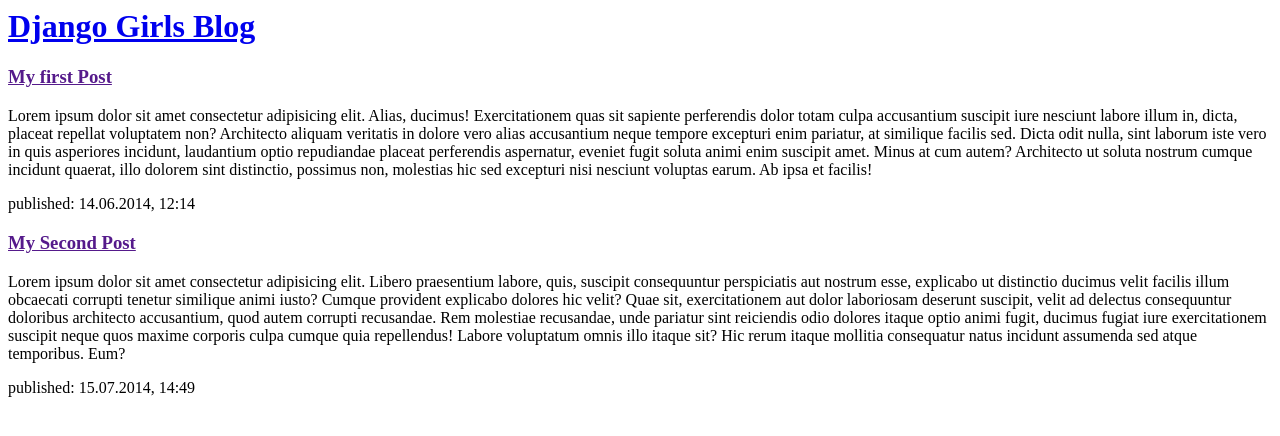
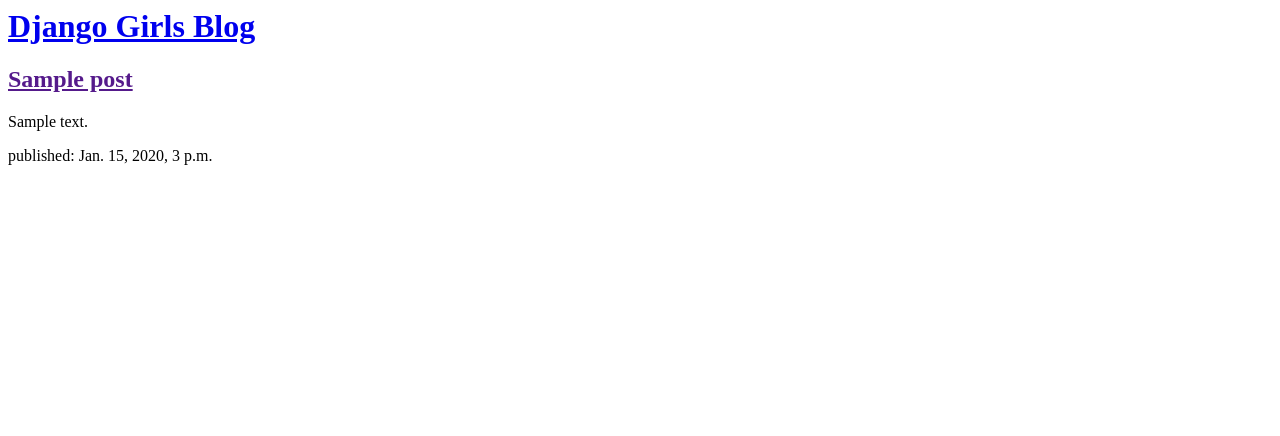
Before and after one commit to SalmanFarooqShiekh/my-first-blog, a Django app: page / in a window 1280 px wide. Shown: the top 436 px of the page. Run offline with Django 3.2, Linux system fonts and the light colour scheme; tables that the repository leaves empty hold one stand-in row (values such as "Sample post").

Commit message:
the template for the posts list is functional now

```diff
--- a/blog/templates/blog/post_list.html
+++ b/blog/templates/blog/post_list.html
@@ -9,29 +9,12 @@
         <h1><a href="/">Django Girls Blog</a></h1>
     </div>
 
-    <div>
-        <p>
-            <h3><a href="">My first Post</a></h3>
-        </p>
-        <p>
-            Lorem ipsum dolor sit amet consectetur adipisicing elit. Alias, ducimus! Exercitationem quas sit sapiente perferendis dolor totam culpa accusantium suscipit iure nesciunt labore illum in, dicta, placeat repellat voluptatem non? Architecto aliquam veritatis in dolore vero alias accusantium neque tempore excepturi enim pariatur, at similique facilis sed. Dicta odit nulla, sint laborum iste vero in quis asperiores incidunt, laudantium optio repudiandae placeat perferendis aspernatur, eveniet fugit soluta animi enim suscipit amet. Minus at cum autem? Architecto ut soluta nostrum cumque incidunt quaerat, illo dolorem sint distinctio, possimus non, molestias hic sed excepturi nisi nesciunt voluptas earum. Ab ipsa et facilis!
-        </p>
-        <p>
-            published: 14.06.2014, 12:14
-        </p>
-    </div>
-
-    <div>
-        <p>
-            <h3><a href="">My Second Post</a></h3>
-        </p>
-        <p>
-            Lorem ipsum dolor sit amet consectetur adipisicing elit. Libero praesentium labore, quis, suscipit consequuntur perspiciatis aut nostrum esse, explicabo ut distinctio ducimus velit facilis illum obcaecati corrupti tenetur similique animi iusto? Cumque provident explicabo dolores hic velit? Quae sit, exercitationem aut dolor laboriosam deserunt suscipit, velit ad delectus consequuntur doloribus architecto accusantium, quod autem corrupti recusandae. Rem molestiae recusandae, unde pariatur sint reiciendis odio dolores itaque optio animi fugit, ducimus fugiat iure exercitationem suscipit neque quos maxime corporis culpa cumque quia repellendus! Labore voluptatum omnis illo itaque sit? Hic rerum itaque mollitia consequatur natus incidunt assumenda sed atque temporibus. Eum?
-        </p>
-        <p>
-            published: 15.07.2014, 14:49
-        </p>
-
-    </div>
+    {% for post in posts %}
+        <div>
+            <h2><a href="">{{ post.title }}</a></h2>
+            <p>{{ post.text|linebreaksbr }}</p>
+            <p>published: {{ post.published_date }}</p>
+        </div>
+    {% endfor %}
 </body>
 </html>
--- a/blog/views.py
+++ b/blog/views.py
@@ -1,4 +1,7 @@
 from django.shortcuts import render
+from .models import Post
+from django.utils import timezone
 
 def post_list(request):
-    return render(request, 'blog/post_list.html', {})
+    posts = Post.objects.filter(published_date__lte=timezone.now()).order_by('published_date')
+    return render(request, 'blog/post_list.html', {'posts': posts})
```
